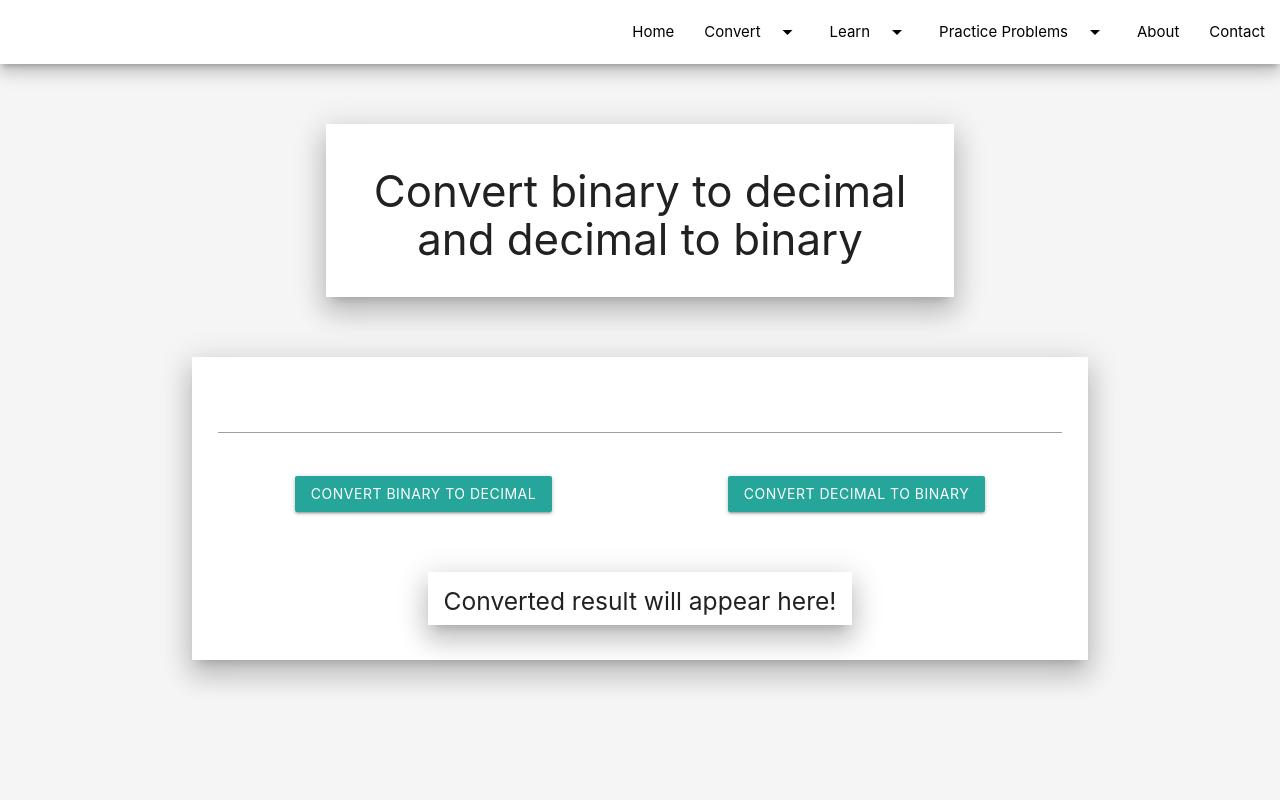
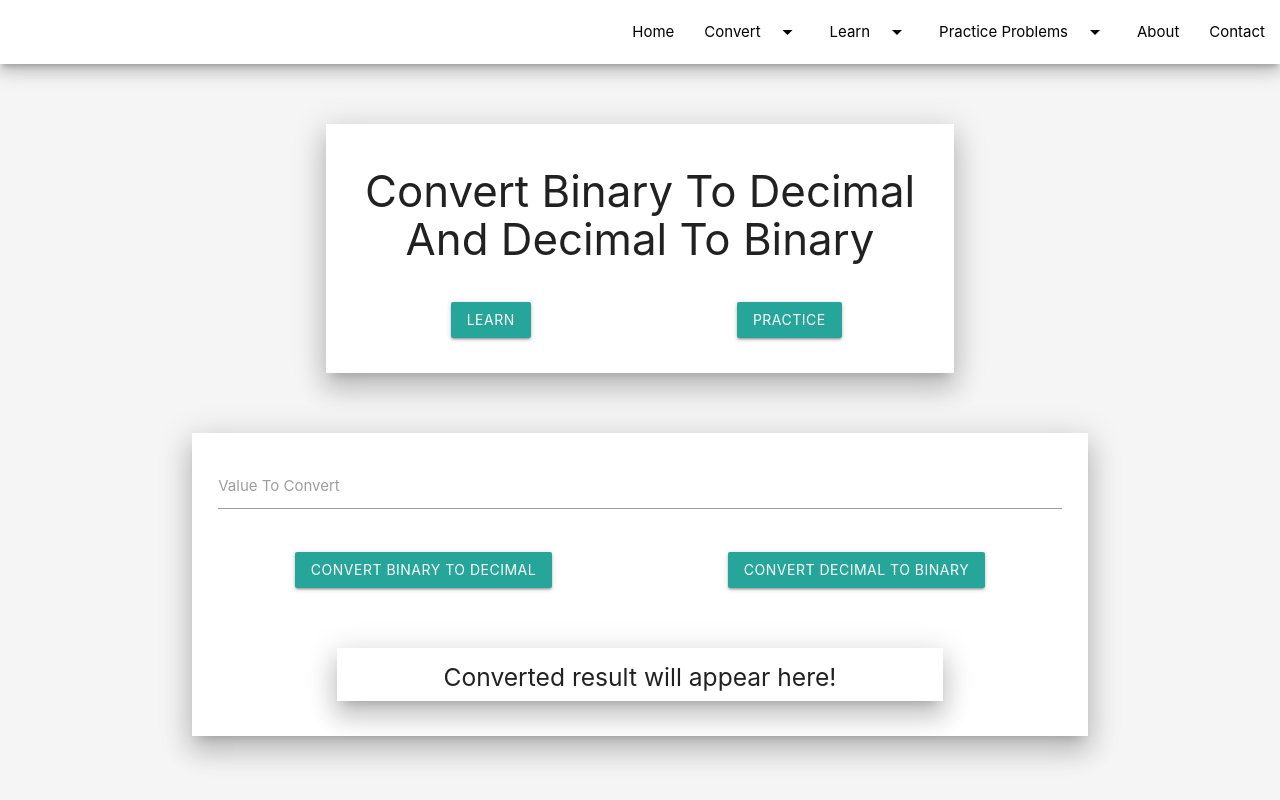
Before and after one commit to jgierlach/CS_Arithmetic_Conversions, a Vue app: page /binary-decimal-conversion in a window 1280 px wide. Built offline with nearby package versions, Linux system fonts and the light colour scheme.

Commit message:
Standardized converson header.

```diff
--- /dev/null
+++ b/src/components/ConversionHeader.vue
@@ -0,0 +1,31 @@
+<template>
+  <div class="container center white-background padding move-down z-depth-4">
+    <div class="row">
+      <div class="col s12">
+        <h3>{{conversion_info.header}}</h3>
+      </div>
+    </div>
+    <div class="row">
+      <div class="col s6">
+        <button class="btn" @click="navigateToLearn">Learn</button>
+      </div>
+      <div class="col s6">
+        <button class="btn" @click="navigateToPractice">Practice</button>
+      </div>
+    </div>
+  </div>
+</template>
+
+<script>
+export default {
+  props: ['conversion_info'],
+  methods: {
+    navigateToLearn() {
+      this.$router.push(this.conversion_info.learn)
+    },
+    navigateToPractice() {
+      this.$router.push(this.$router.push(this.conversion_info.practice))
+    }
+  }
+}
+</script>
--- a/src/views/conversions/BinaryDecimal.vue
+++ b/src/views/conversions/BinaryDecimal.vue
@@ -3,43 +3,31 @@
     <transition name="slide" appear>
       <div class="container">
         <!-- The header introducing what this conversion does -->
-        <div
-          class="container center white-background padding move-down z-depth-4"
-        >
-          <h3>Convert binary to decimal and decimal to binary</h3>
-        </div>
+        <conversion-header :conversion_info="conversion_info" />
 
         <div class="center white-background padding move-down z-depth-4">
           <!-- This row contains the input tag that we will get the userInput from -->
           <div class="row">
             <div class="col s12 input-field">
-              <!-- <label for="firstName">Value To Convert</label> -->
-              <input type="text" v-model="userInput" />
+              <label for="valueToConvert">Value To Convert</label>
+              <input type="text" v-model="userInput">
             </div>
           </div>
           <!-- This row contains the buttons for the initial conversions -->
           <div class="row">
             <!-- This column contains a button that will convert binary to decimal -->
             <div class="col s12 m6">
-              <button class="btn" @click="convertBinaryToDecimal">
-                Convert Binary To Decimal
-              </button>
+              <button class="btn" @click="convertBinaryToDecimal">Convert Binary To Decimal</button>
             </div>
             <!-- This column contains a button that will convert decimal to binary -->
             <div class="col s12 m6">
-              <button class="btn" @click="convertDecimalToBinary">
-                Convert Decimal To Binary
-              </button>
+              <button class="btn" @click="convertDecimalToBinary">Convert Decimal To Binary</button>
             </div>
           </div>
           <!-- This is where the user can immediately see the result of their conversion -->
-          <div class="container">
-            <div
-              class="container move-down row center white-background z-depth-4"
-            >
-              <div class="col s12">
-                <h5>{{ output }}</h5>
-              </div>
+          <div class="container move-down row center white-background z-depth-4">
+            <div class="col s12">
+              <h5>{{ output }}</h5>
             </div>
           </div>
         </div>
@@ -62,9 +50,7 @@
           <h3
             :key="index"
             v-for="(operation, index) in binaryToDecimalConversionArr"
-          >
-            {{ operation }}
-          </h3>
+          >{{ operation }}</h3>
           <!-- Here we display the final answer -->
           <h1>Final answer = {{ output }}</h1>
         </div>
@@ -84,9 +70,7 @@
           <h3
             :key="index"
             v-for="(operation, index) in decimalToBinaryConversionArr"
-          >
-            {{ operation }}
-          </h3>
+          >{{ operation }}</h3>
           <!-- At the end of the conversion steps the final answer is displayed -->
           <h1>Final answer = {{ output }}</h1>
         </div>
@@ -96,6 +80,8 @@
 </template>
 
 <script>
+import ConversionHeader from '../../components/ConversionHeader'
+
 export default {
   data() {
     return {
@@ -104,8 +90,16 @@ export default {
       showDecimalToBinaryConversionOperations: false,
       showBinaryToDecimalConversionOperations: false,
       binaryToDecimalConversionArr: [],
-      decimalToBinaryConversionArr: []
+      decimalToBinaryConversionArr: [],
+      conversion_info: {
+        header: 'Convert Binary To Decimal And Decimal To Binary',
+        learn: '',
+        practice: ''
+      }
     }
+  },
+  components: {
+    ConversionHeader
   },
   methods: {
     convertBinaryToDecimal() {
--- a/src/views/conversions/HexadecimalConversions.vue
+++ b/src/views/conversions/HexadecimalConversions.vue
@@ -1,13 +1,9 @@
 <template>
   <div class="container">
     <transition name="slide" appear>
-      <div
-        class="container center white-background padding move-down z-depth-4"
-      >
+      <div class="container center white-background padding move-down z-depth-4">
         <h3>Convert hexadecimal values!</h3>
-        <button class="btn" @click="decimalToHexPractice">
-          Practice Problems
-        </button>
+        <button class="btn" @click="decimalToHexPractice">Practice Problems</button>
       </div>
     </transition>
 
@@ -16,29 +12,25 @@
         <!-- This row contains the input tag that we will get the userInput from -->
         <div class="row">
           <div class="col s12 input-field">
-            <!-- <label for="firstName">Value To Convert</label> -->
-            <input type="text" v-model="userInput" />
+            <label for="valueToConvert">Value To Convert</label>
+            <input type="text" v-model="userInput">
           </div>
         </div>
         <!-- This row contains the buttons for the initial conversions -->
         <div class="row">
           <!-- This column contains a button that will convert decimal to hex -->
           <div class="col s12 m6">
-            <button class="btn" @click="convertDecimalToHex">
-              Convert Decimal To Hex
-            </button>
+            <button class="btn" @click="convertDecimalToHex">Convert Decimal To Hex</button>
           </div>
           <!-- This column contains a button that will convert hex to decimal -->
           <div class="col s12 m6">
-            <button class="btn" @click="convertHexToDecimal">
-              Convert Hex To Decimal
-            </button>
+            <button class="btn" @click="convertHexToDecimal">Convert Hex To Decimal</button>
           </div>
         </div>
         <!-- This is where the user can immediately see the result of their conversion -->
-        <div class="row">
+        <div class="container move-down row center white-background z-depth-4">
           <div class="col s12">
-            <h3>{{ output }}</h3>
+            <h5>{{ output }}</h5>
           </div>
         </div>
       </div>
@@ -53,12 +45,7 @@
         <div class="col s12">
           <h3>Steps In Conversion</h3>
           <!-- Here is where we are displaying all the steps involved in the conversion -->
-          <h3
-            :key="index"
-            v-for="(operation, index) in decimalToHexConversionArr"
-          >
-            {{ operation }}
-          </h3>
+          <h3 :key="index" v-for="(operation, index) in decimalToHexConversionArr">{{ operation }}</h3>
           <!-- Here we display the final answer -->
           <h1>Final answer = {{ output }}</h1>
         </div>
@@ -75,12 +62,7 @@
           <h3>Steps In Conversion</h3>
 
           <!-- Here is where we are displaying all the steps involved in the conversion -->
-          <h3
-            :key="index"
-            v-for="(operation, index) in hexToDecimalConversionArr"
-          >
-            {{ operation }}
-          </h3>
+          <h3 :key="index" v-for="(operation, index) in hexToDecimalConversionArr">{{ operation }}</h3>
           <!-- At the end of the conversion steps the final answer is displayed -->
           <h1>Final answer = {{ output }}</h1>
         </div>
@@ -94,7 +76,7 @@ export default {
   data() {
     return {
       userInput: '',
-      output: 'The result of your conversion will appear here!',
+      output: 'Converted result will appear here!',
       showDecimalToHexConversionOperations: false,
       showHexToDecimalConversionOperations: false,
       hexToDecimalConversionArr: [],
--- a/src/views/conversions/IEEE754.vue
+++ b/src/views/conversions/IEEE754.vue
@@ -2,32 +2,31 @@
   <div>
     <transition name="slide" appear>
       <div class="container">
-        <div
-          class="container center white-background padding move-down z-depth-4"
-        >
+        <div class="container center white-background padding move-down z-depth-4">
           <h3>Convert Floating Point Values to IEEE754 Format</h3>
         </div>
         <div class="center white-background padding move-down z-depth-4">
           <!-- This row contains the input tag that we will get the userInput from -->
           <div class="row">
             <div class="col s12 input-field">
-              <!-- <label for="firstName">Value To Convert</label> -->
-              <input type="text" v-model="userInput" />
+              <label for="valueToConvert">Value To Convert</label>
+              <input type="text" v-model="userInput">
             </div>
           </div>
           <!-- This row contains the buttons for the IEEE 754 conversion -->
           <div class="row">
             <!-- This column contains a button that will convert floating point to IEEE 754 format -->
             <div class="col s12 m12">
-              <button class="btn" @click="convertToIEEE754">
-                Convert Floating Point to IEEE 754 format
-              </button>
+              <button
+                class="btn"
+                @click="convertToIEEE754"
+              >Convert Floating Point to IEEE 754 format</button>
             </div>
           </div>
           <!-- This is where the user can immediately see the result of their conversion -->
-          <div class="row">
+          <div class="container move-down row center white-background z-depth-4">
             <div class="col s12">
-              <h3>{{ output }}</h3>
+              <h5>{{ output }}</h5>
             </div>
           </div>
         </div>
@@ -39,9 +38,7 @@
         v-if="showIEEEOperations"
         class="container center white-background padding move-down z-depth-4"
       >
-        <h3 v-for="(operation, index) in iEEEOperationsArr" :key="index">
-          {{ operation }}
-        </h3>
+        <h3 v-for="(operation, index) in iEEEOperationsArr" :key="index">{{ operation }}</h3>
 
         <table class="centered responsive-table striped">
           <thead>
@@ -72,7 +69,7 @@ export default {
   data() {
     return {
       userInput: '',
-      output: '',
+      output: 'Converted result will appear here!',
       showIEEEOperations: false,
       iEEEOperationsArr: []
     }
--- a/src/views/conversions/OnesAndTwosComp.vue
+++ b/src/views/conversions/OnesAndTwosComp.vue
@@ -3,9 +3,7 @@
     <div class="container">
       <transition name="slide" appear>
         <!-- Header for the ones and twos complement -->
-        <div
-          class="container center white-background padding move-down z-depth-4"
-        >
+        <div class="container center white-background padding move-down z-depth-4">
           <h3>Convert to Ones and Twos Complement</h3>
         </div>
       </transition>
@@ -14,29 +12,25 @@
           <!-- This row contains the input tag that we will get the userInput from -->
           <div class="row">
             <div class="col s12 input-field">
-              <!-- <label for="firstName">Value To Convert</label> -->
-              <input type="text" v-model="userInput" />
+              <label for="valueToConvert">Value To Convert</label>
+              <input type="text" v-model="userInput">
             </div>
           </div>
           <!-- This row contains the buttons for the initial conversions -->
           <div class="row">
             <!-- This column contains a button that will convert negative decimal values to ones complement binary -->
             <div class="col s12 m6">
-              <button class="btn" @click="convertToOnesComp">
-                Convert To Ones Complement
-              </button>
+              <button class="btn" @click="convertToOnesComp">Convert To Ones Complement</button>
             </div>
             <!-- This column contains a button that will convert negative decimal values to twos complement binary -->
             <div class="col s12 m6">
-              <button class="btn" @click="convertToTwosComp">
-                Convert To Twos Complement
-              </button>
+              <button class="btn" @click="convertToTwosComp">Convert To Twos Complement</button>
             </div>
           </div>
           <!-- This is where the user can immediately see the result of their conversion -->
-          <div class="row">
+          <div class="container move-down row center white-background z-depth-4">
             <div class="col s12">
-              <h3>{{ output }}</h3>
+              <h5>{{ output }}</h5>
             </div>
           </div>
         </div>
@@ -51,9 +45,7 @@
       >
         <div class="col s12">
           <h3>Steps in conversion</h3>
-          <h3 v-for="(operation, index) in operationsArr" :key="index">
-            {{ operation }}
-          </h3>
+          <h3 v-for="(operation, index) in operationsArr" :key="index">{{ operation }}</h3>
           <h2>The final answer is {{ output }}</h2>
         </div>
       </div>
@@ -67,9 +59,7 @@
       >
         <div class="col s12">
           <h3>Steps in conversion</h3>
-          <h3 v-for="(operation, index) in operationsArr" :key="index">
-            {{ operation }}
-          </h3>
+          <h3 v-for="(operation, index) in operationsArr" :key="index">{{ operation }}</h3>
           <h2>The final answer is {{ output }}</h2>
         </div>
       </div>
@@ -90,7 +80,7 @@ export default {
   data() {
     return {
       userInput: '',
-      output: 'The result of your conversion will appear here!',
+      output: 'Converted result will appear here!',
       operationsArr: [],
       showOnesComplementOperations: false,
       showTwosComplementOperations: false
```
Also changed, not shown: src/views/conversions/BinaryAddition.vue (+9 -16 lines).
